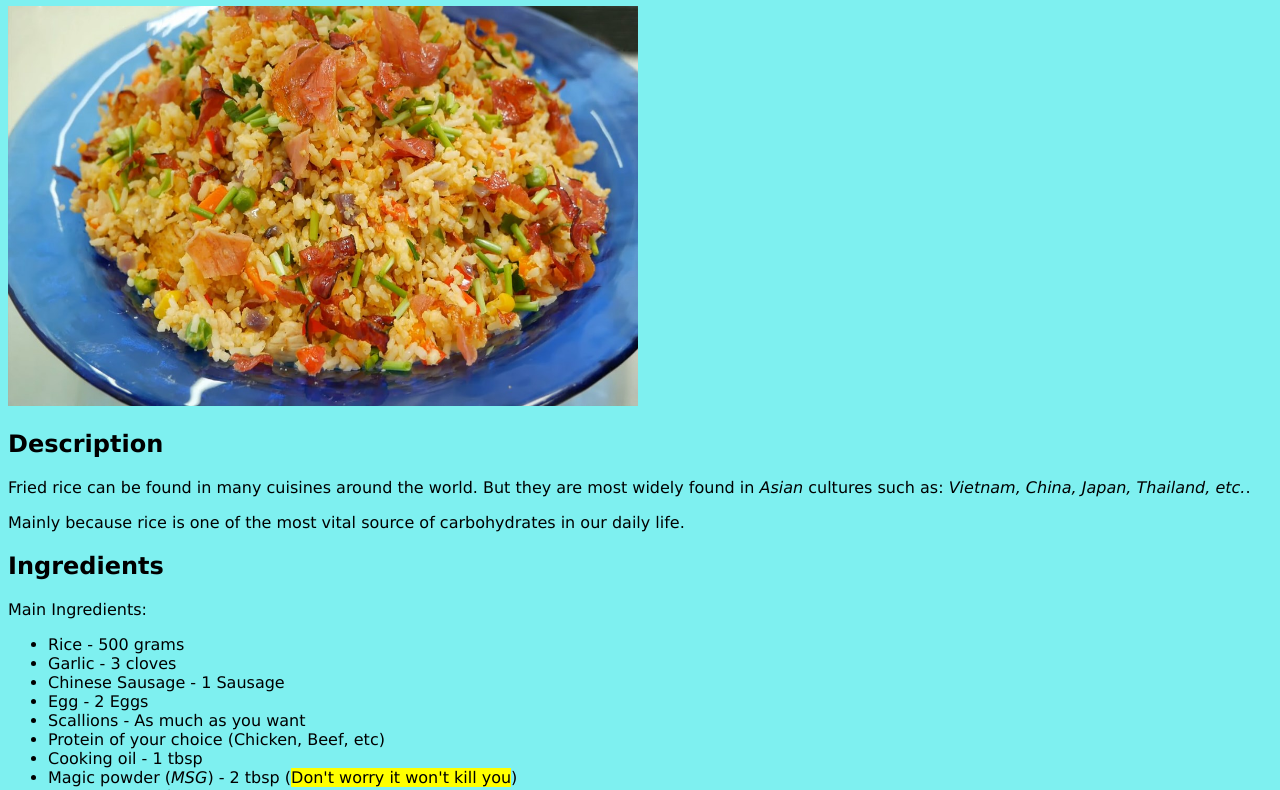
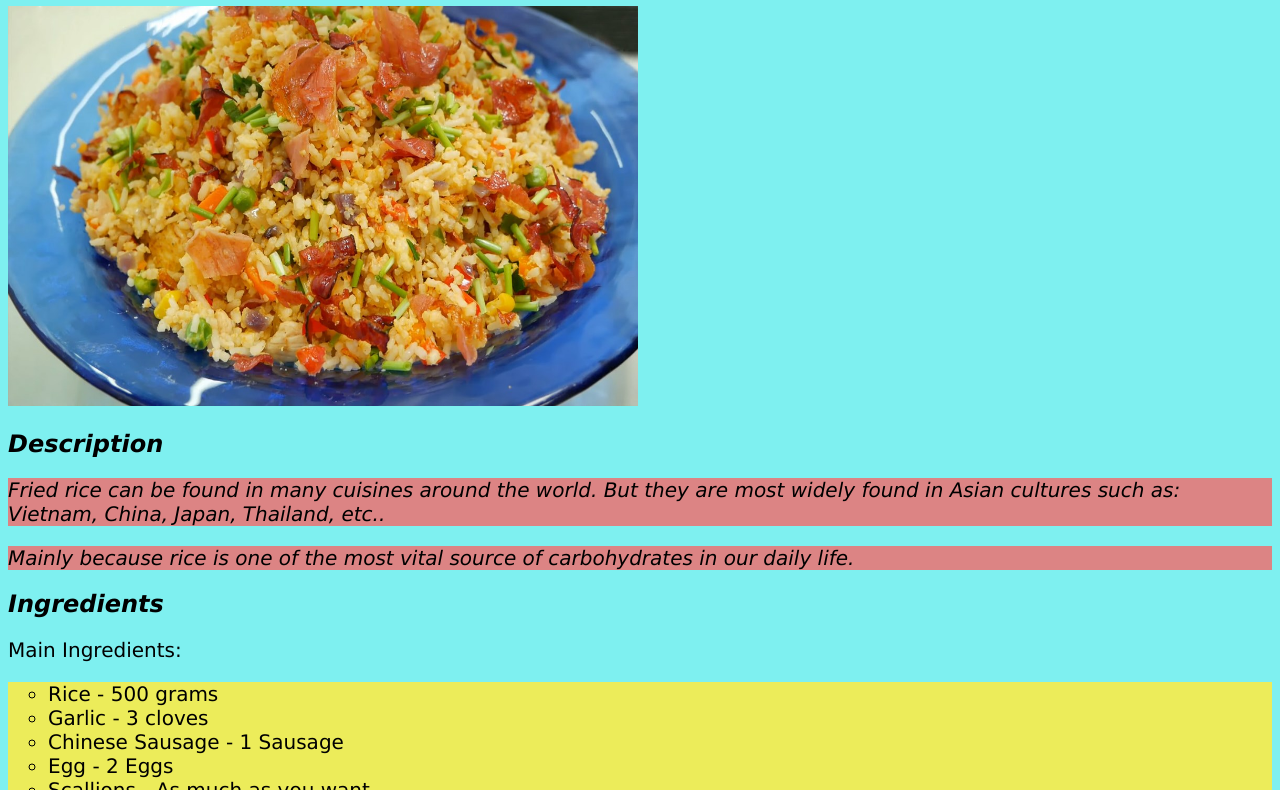
Before and after one commit to brianle169/odin-recipes, a plain HTML site: page recipes/friedrice.html in a window 1280 px wide. Shown: the part 75-865 px from the top of the page. Drawn offline with Linux system fonts and the light colour scheme.

Commit message:
Basic styling for each type elements

```diff
--- a/recipes/friedrice.html
+++ b/recipes/friedrice.html
@@ -17,11 +17,11 @@
 
         <!-- Description     -->
         <h2>Description</h2>
-            <p>
+            <p class="description">
                 Fried rice can be found in many cuisines around the world. But they are most widely
                 found in <em>Asian</em> cultures such as: <em>Vietnam, China, Japan, Thailand, etc.</em>.
             </p>
-            <p>
+            <p class="description">
                 Mainly because rice is one of the most vital source of carbohydrates in
                 our daily life.
             </p>
--- a/style.css
+++ b/style.css
@@ -2,3 +2,24 @@ body{
     background-color: rgb(126, 240, 240);
     font-family: Verdana, Geneva, Tahoma, sans-serif;
 }
+
+ol, ul, p{
+    font-size: 20px;
+}
+
+ol, ul{
+    background-color: rgb(236, 236, 90);
+}
+
+h1, h2 {
+    font-style: italic;
+}
+
+ul li{
+    list-style: circle;
+}
+
+.description{
+    font-style: oblique;
+    background-color: rgb(220, 132, 132);
+}
```
Also changed, not shown: recipes/avocadotoast.html (+2 -2 lines), recipes/frenchtoast.html (+2 -2 lines).
